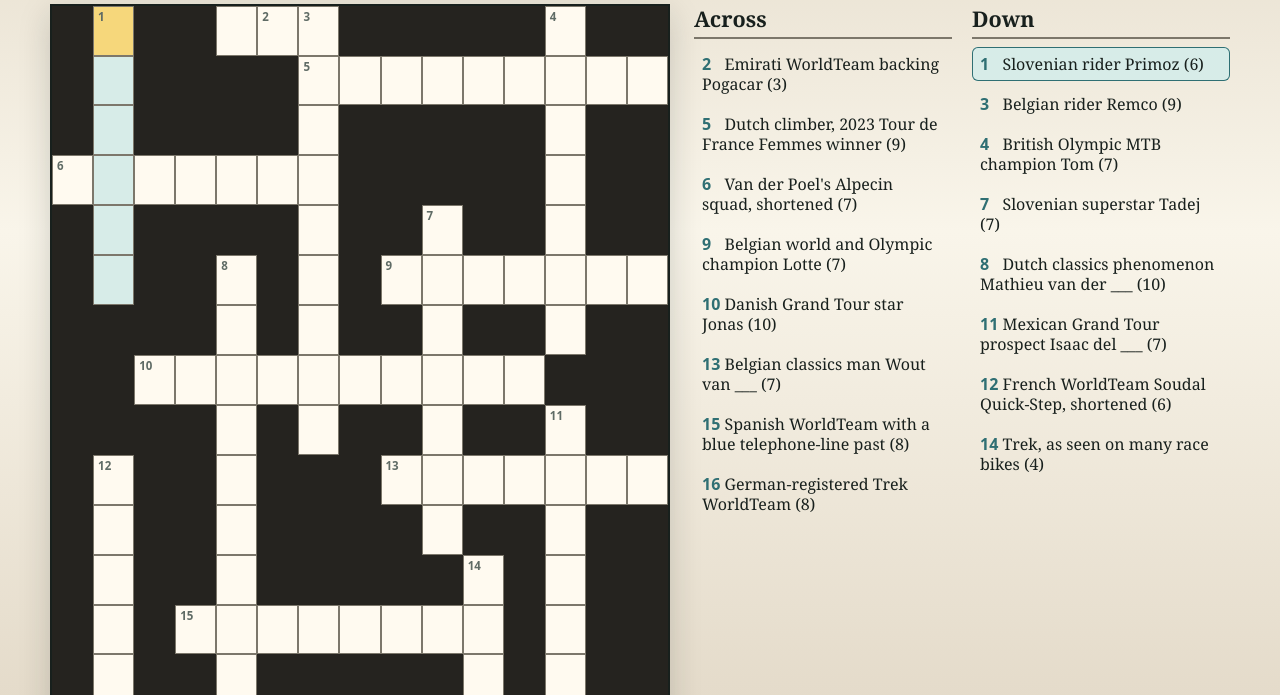
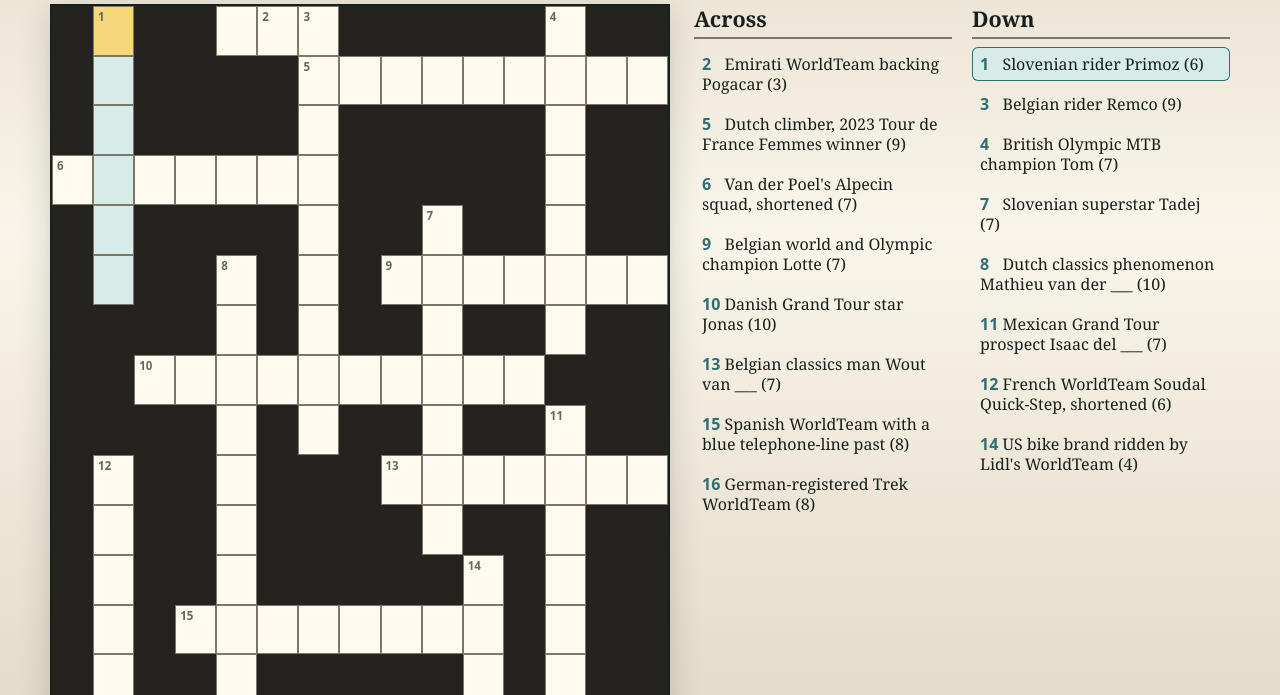
Before and after one commit to JMCPublic/duffers-x2, a plain HTML site: page index.html in a window 1280 px wide. Shown: the part 105-800 px from the top of the page. Drawn offline with Linux system fonts and the light colour scheme.

Commit message:
Add files via upload

```diff
--- a/index.html
+++ b/index.html
@@ -337,7 +337,7 @@
         8: "Dutch classics phenomenon Mathieu van der ___ (10)",
         11: "Mexican Grand Tour prospect Isaac del ___ (7)",
         12: "French WorldTeam Soudal Quick-Step, shortened (6)",
-        14: "Trek, as seen on many race bikes (4)"
+        14: "US bike brand ridden by Lidl's WorldTeam (4)"
       }
     };
 
```
